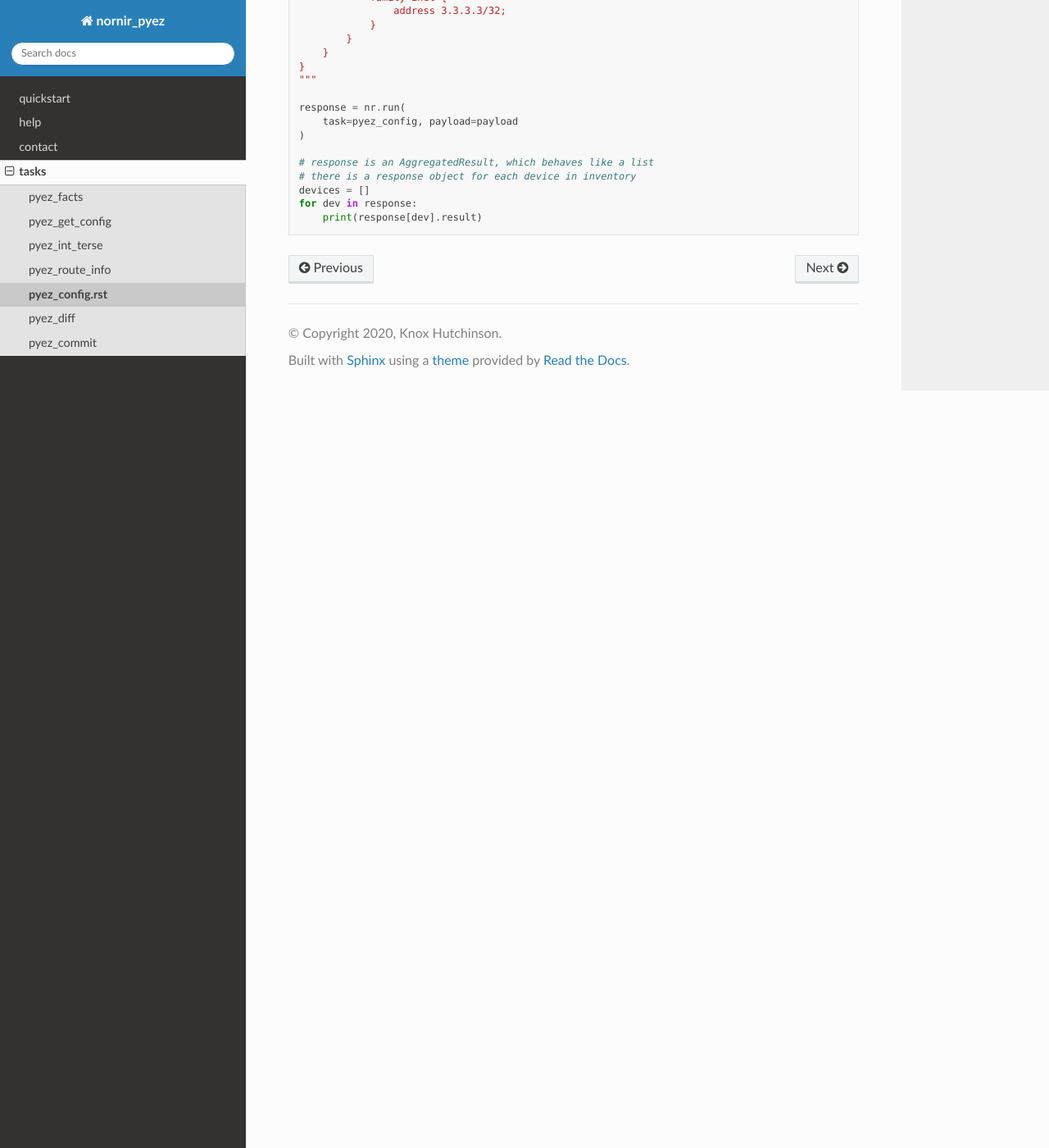
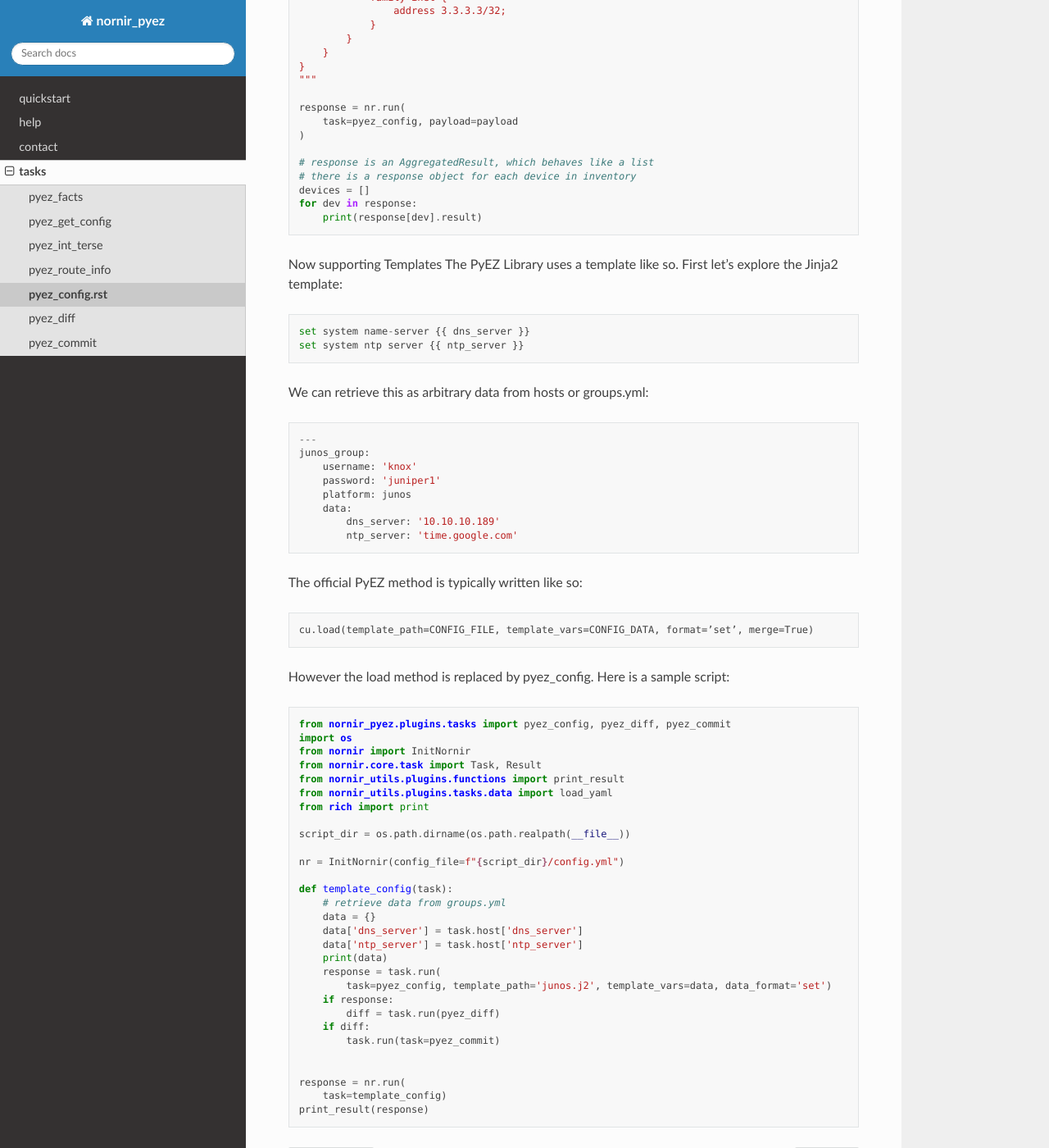
Before and after one commit to DataKnox/nornir_pyez, a Sphinx documentation site: the page built from docs/pyez_config.rst, in a window 1280 px wide and 1400 px high, scrolled down 1651 px. Shown: the whole window at 82% size. Built offline with Sphinx 7.4.7 and the Read the Docs theme 2.0.0, drawn with Linux system fonts in a browser that asks for light colours.

Commit message:
add support for Jinja2 templates

```diff
--- a/docs/pyez_config.rst
+++ b/docs/pyez_config.rst
@@ -87,3 +87,56 @@ Full example::
     devices = []
     for dev in response:
         print(response[dev].result)
+
+Now supporting Templates
+The PyEZ Library uses a template like so. First let's explore the Jinja2 template::
+
+    set system name-server {{ dns_server }}
+    set system ntp server {{ ntp_server }}
+
+We can retrieve this as arbitrary data from hosts or groups.yml::
+
+    ---
+    junos_group:
+        username: 'knox'
+        password: 'juniper1'
+        platform: junos
+        data:
+            dns_server: '10.10.10.189'
+            ntp_server: 'time.google.com'
+
+The official PyEZ method is typically written like so::
+
+    cu.load(template_path=CONFIG_FILE, template_vars=CONFIG_DATA, format=’set’, merge=True)
+
+However the load method is replaced by pyez_config. Here is a sample script::
+
+    from nornir_pyez.plugins.tasks import pyez_config, pyez_diff, pyez_commit
+    import os
+    from nornir import InitNornir
+    from nornir.core.task import Task, Result
+    from nornir_utils.plugins.functions import print_result
+    from nornir_utils.plugins.tasks.data import load_yaml
+    from rich import print
+
+    script_dir = os.path.dirname(os.path.realpath(__file__))
+
+    nr = InitNornir(config_file=f"{script_dir}/config.yml")
+
+    def template_config(task):
+        # retrieve data from groups.yml
+        data = {}
+        data['dns_server'] = task.host['dns_server']
+        data['ntp_server'] = task.host['ntp_server']
+        print(data)
+        response = task.run(
+            task=pyez_config, template_path='junos.j2', template_vars=data, data_format='set')
+        if response:
+            diff = task.run(pyez_diff)
+        if diff:
+            task.run(task=pyez_commit)
+
+
+    response = nr.run(
+        task=template_config)
+    print_result(response)
```
Also changed, not shown: 7 other files.
